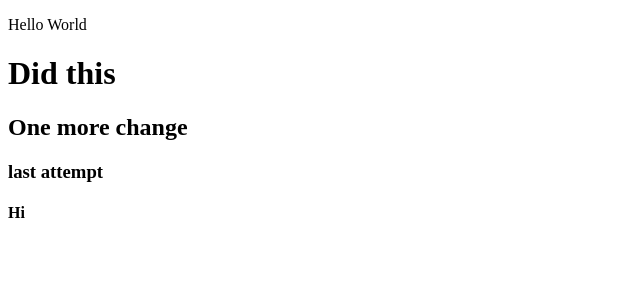
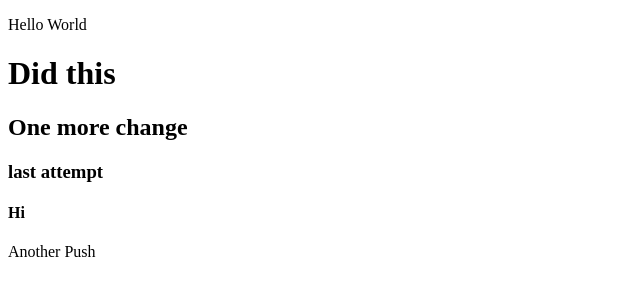
Before and after one commit to UmerZia/test-mv, a plain HTML site: page index.html in a window 1280 px wide. Shown: the whole page, without its empty margins (0-640 px from the left). Drawn offline with Linux system fonts and the light colour scheme.

Commit message:
index.html

```diff
--- a/index.html
+++ b/index.html
@@ -12,5 +12,6 @@
     <h2>One more change</h2>
     <h3>last attempt</h3>
     <h4>Hi</h4>
+    <p>Another Push</p>
 </body>
 </html>
```
